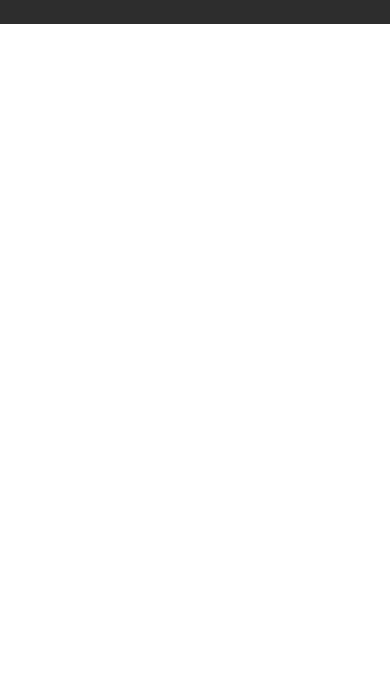
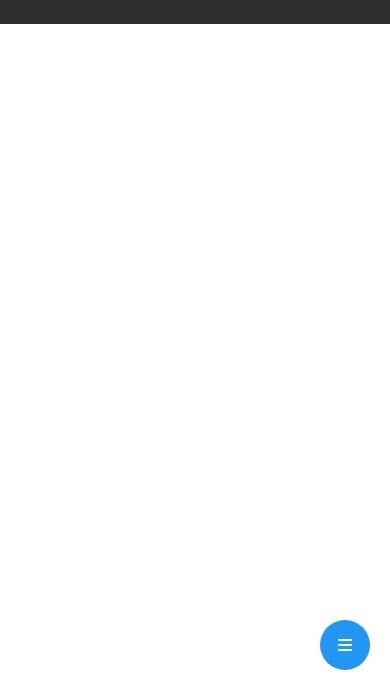
Before and after one commit to rifatptk/pixelExperience, a plain HTML site: page index.html in a window 390 px wide. Shown: the part 154-844 px from the top of the page. Drawn offline with Linux system fonts and the light colour scheme.

Commit message:
added navigation toggle button

```diff
--- a/index.html
+++ b/index.html
@@ -14,6 +14,9 @@
     <nav id="navigationbar">
       <div id="pixelexperience">
         <a href="index.html">pixel<span>experience</span></a>
+      </div>
+      <div id="navbtn">
+        <i class="fa-solid fa-bars"></i>
       </div>
       <ul id="navlinks-container">
         <li class="navlink-element active">
--- a/style.css
+++ b/style.css
@@ -84,6 +84,11 @@
 /* brand end */
 
 /* navigation start */
+#navbtn{
+  display: none;
+}
+
+
 #navlinks-container{
   display: flex;
   list-style: none;
@@ -120,6 +125,19 @@
 /* navigation end */
 /* making navigation responsive start */
 @media (max-width:768px){
+  #navbtn{
+    height: 50px;
+    width: 50px;
+    display: flex;
+    justify-content: center;
+    align-items: center;
+    background: var(--primary);
+    position: absolute;
+    bottom: 20px;
+    right: 20px;
+    border-radius: 100%;
+    color: #fff;
+  }
   #navlinks-container{
     display:none;
 
```
